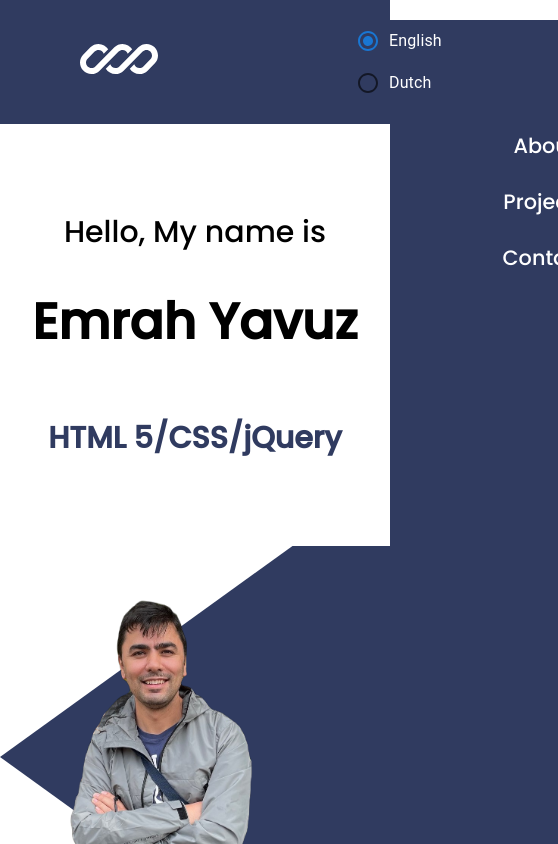
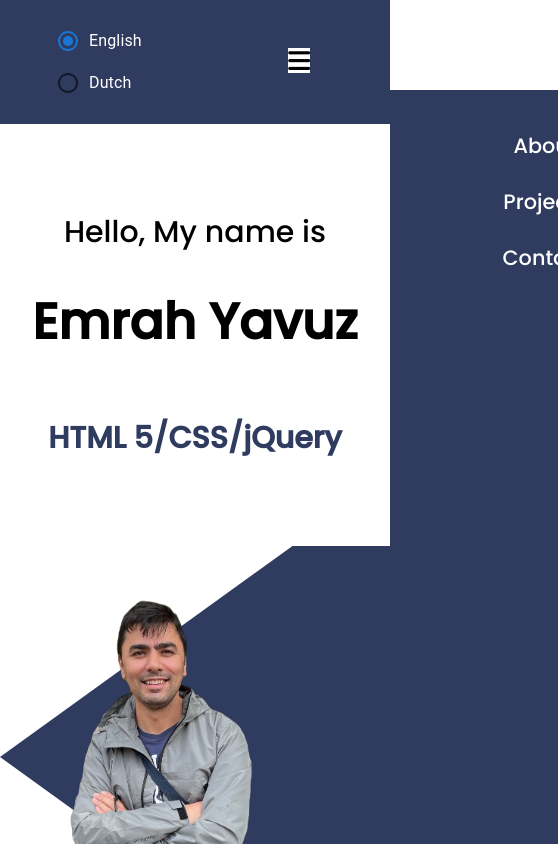
Before and after one commit to EmrahYYY/my_portfolio, a React (Create React App) app: page / in a window 390 px wide. Shown: the top 844 px of the page, 558 px wide, since content can reach past the window. Built offline with nearby package versions, Linux system fonts and the light colour scheme.

Commit message:
Internationalization (or i18n) adjusted for mobile

```diff
--- a/src/components/contact/contact.css
+++ b/src/components/contact/contact.css
@@ -128,7 +128,7 @@ a {
   }
 
   .contact-backround {
-    height: 40%;
+    height: 35%;
     width: 100%;
     margin-top: 80px;
     clip-path: polygon(0% 0%, 70% 0, 100% 50%, 68% 100%, 0% 100%);
--- a/src/components/navbar/navbar.css
+++ b/src/components/navbar/navbar.css
@@ -95,6 +95,26 @@ nav {
     font-size: 25px;
     cursor: pointer;
   }
+
+#FormControl {
+  display: flex;
+  align-items: center;
+  justify-content: space-between;
+  background: #303b60;
+
+  padding: 0 20px;
+
+
+  margin-left: -300px;
+
+  position: relative;
+
+  flex-direction: row;
+
+
+
+}
+
 }
 
 #FormControl {
```
